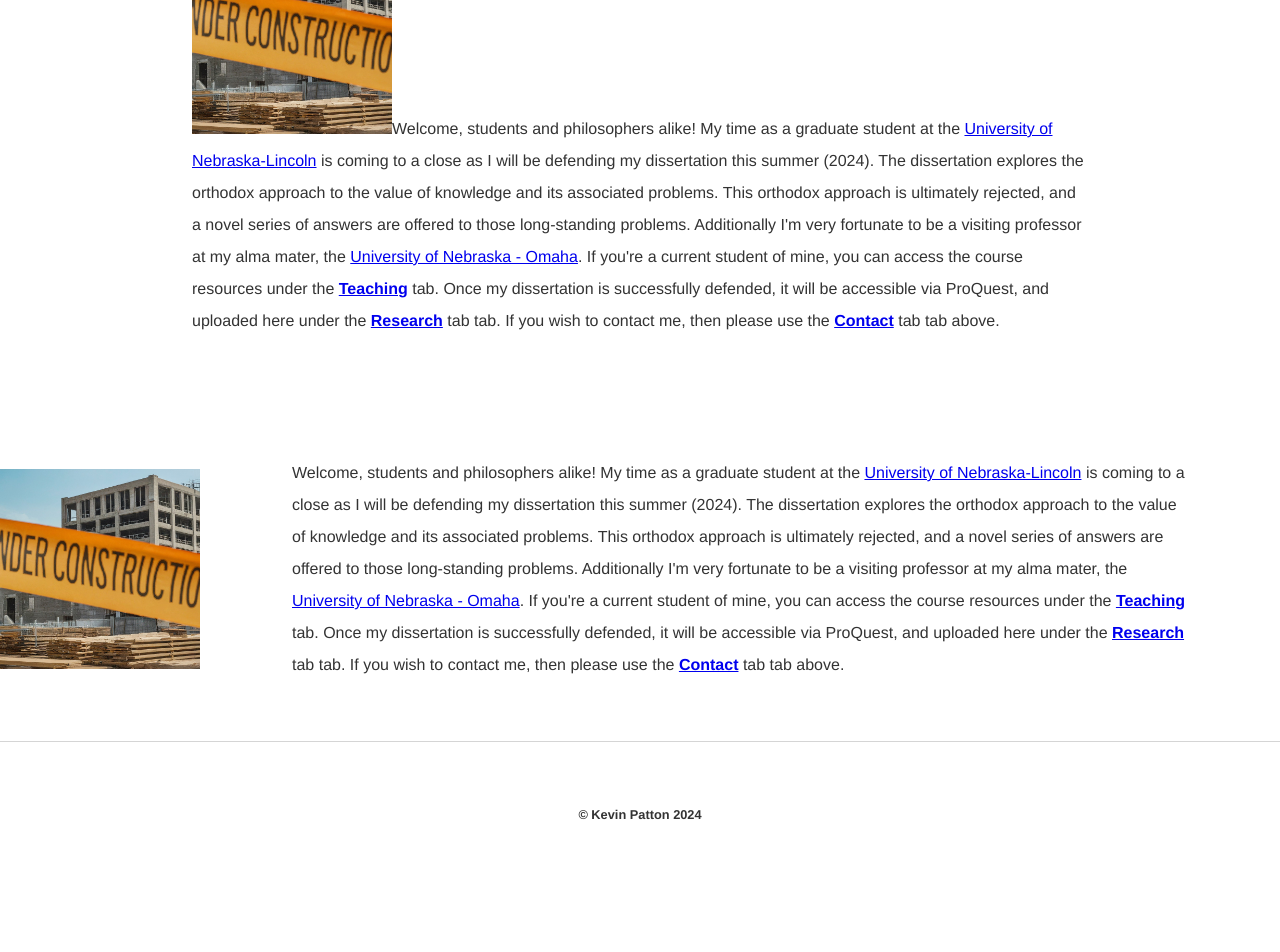
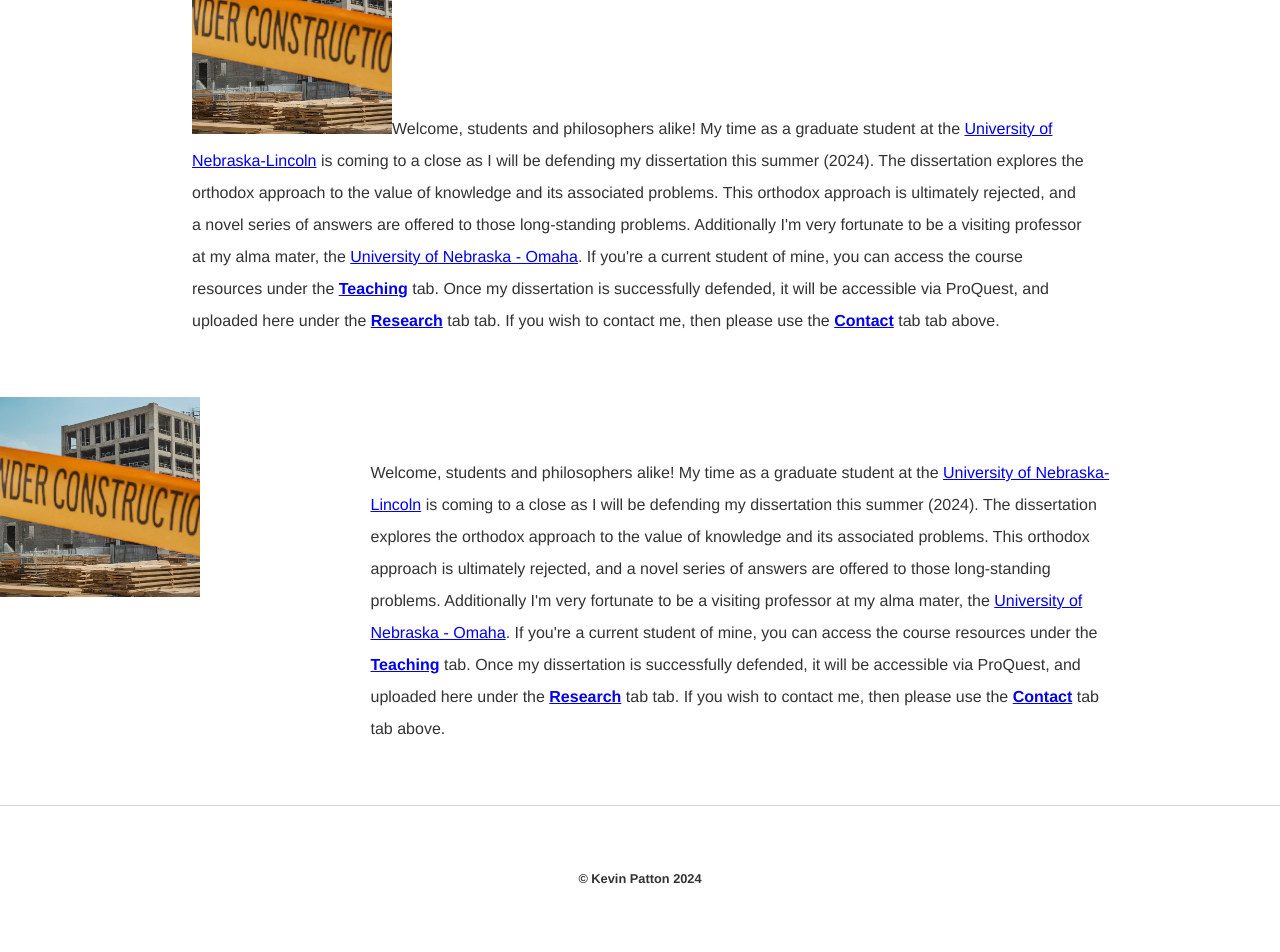
Before and after one commit to kevinjpatton/kevinjpatton.github.io, a Jekyll site: the page built from test.html, in a window 1280 px wide. Shown: the part 474-1426 px from the top of the page. Built offline with Jekyll 4.4.1, drawn with Linux system fonts in a browser that asks for light colours; Markdown is read by kramdown in place of the engine named in the settings; before the commit the page ends 1362 px from its top, so only the background shows below that.

Commit message:
Update test.css

```diff
--- a/css/test.css
+++ b/css/test.css
@@ -192,8 +192,9 @@
 }
 
 .thumbnail-container {
-  display: flex; /* Enable flexbox */
-  align-items: center; /* Align items to the top of the container */
+  display: grid;
+  grid-template-columns: auto 1fr; /* Auto for image, 1fr for remaining space */
+  gap: 10px; /* Optional: add spacing between image and text */
 }
 
 .thumbnail-text {
```
